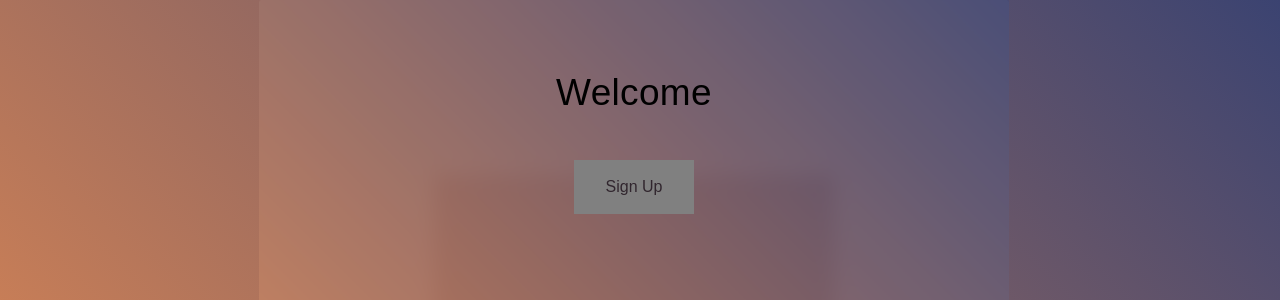
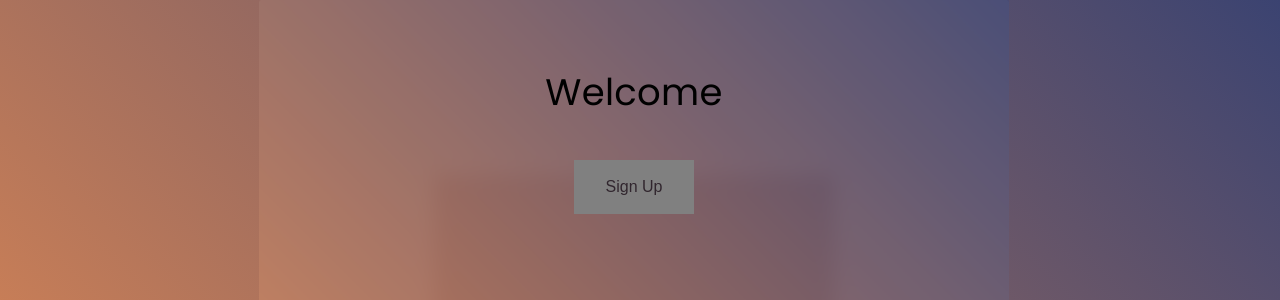
Before and after one commit to SaxenaKartik/MP1, a Django app: page /user/signup/ in a window 1280 px wide. Shown: the top 300 px of the page. Run offline with Django 3.2, Linux system fonts and the light colour scheme; some libraries are stand-ins or nearby versions.

Commit message:
Updated the login and signup template

```diff
--- a/MP_backend/scheduler_backend/scheduler_project/templates/registration/login.html
+++ b/MP_backend/scheduler_backend/scheduler_project/templates/registration/login.html
@@ -5,6 +5,10 @@
 <head>
 	<link  rel="stylesheet"  href="https://maxcdn.bootstrapcdn.com/bootstrap/4.0.0/css/bootstrap.min.css"  integrity="sha384-Gn5384xqQ1aoWXA+058RXPxPg6fy4IWvTNh0E263XmFcJlSAwiGgFAW/dAiS6JXm"  crossorigin="anonymous">
 	<title></title>
+
+<style type="text/css">
+  @import url('https://fonts.googleapis.com/css?family=Poppins&display=swap');
+</style>
 
 <style type="text/css">
 
--- a/MP_backend/scheduler_backend/scheduler_project/templates/registration/signup.html
+++ b/MP_backend/scheduler_backend/scheduler_project/templates/registration/signup.html
@@ -52,6 +52,10 @@
 }
 
 </style> -->
+
+<style type="text/css">
+  @import url('https://fonts.googleapis.com/css?family=Poppins&display=swap');
+</style>
 
 <style type="text/css">
 
```
